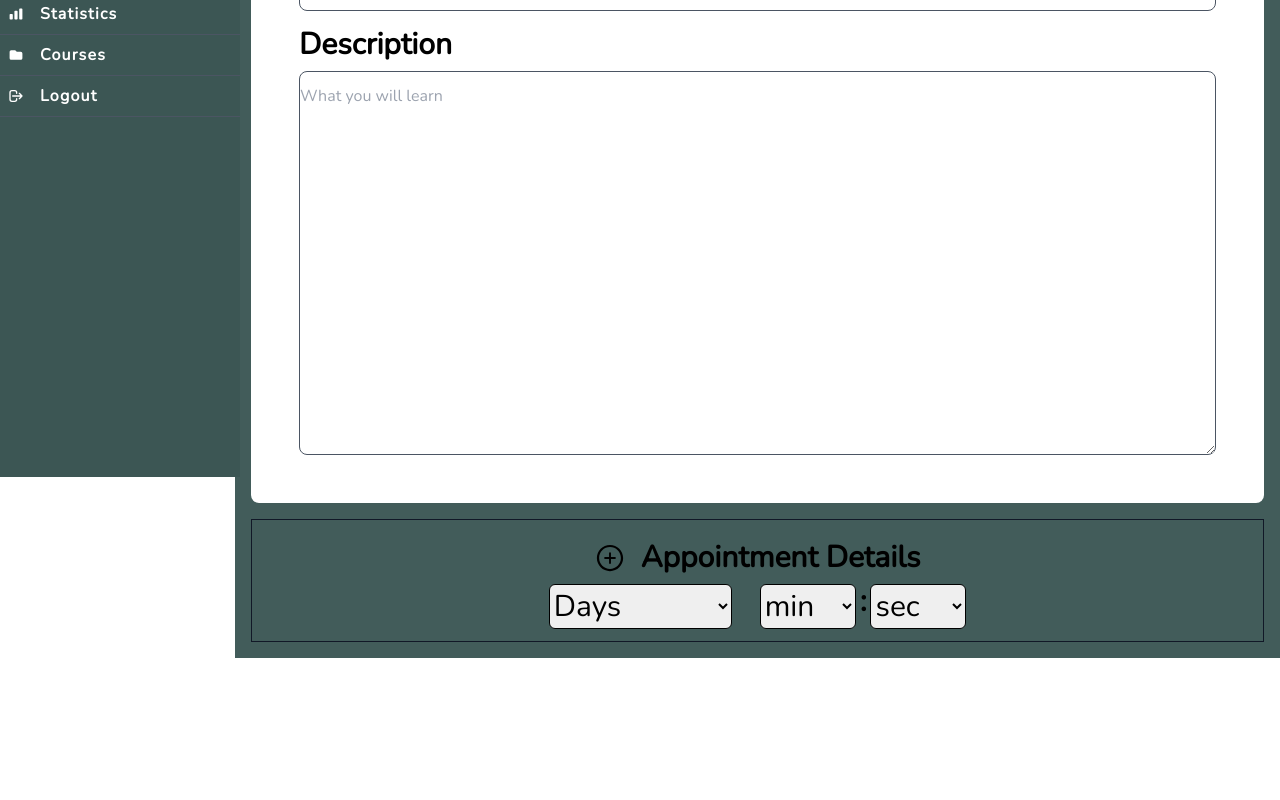
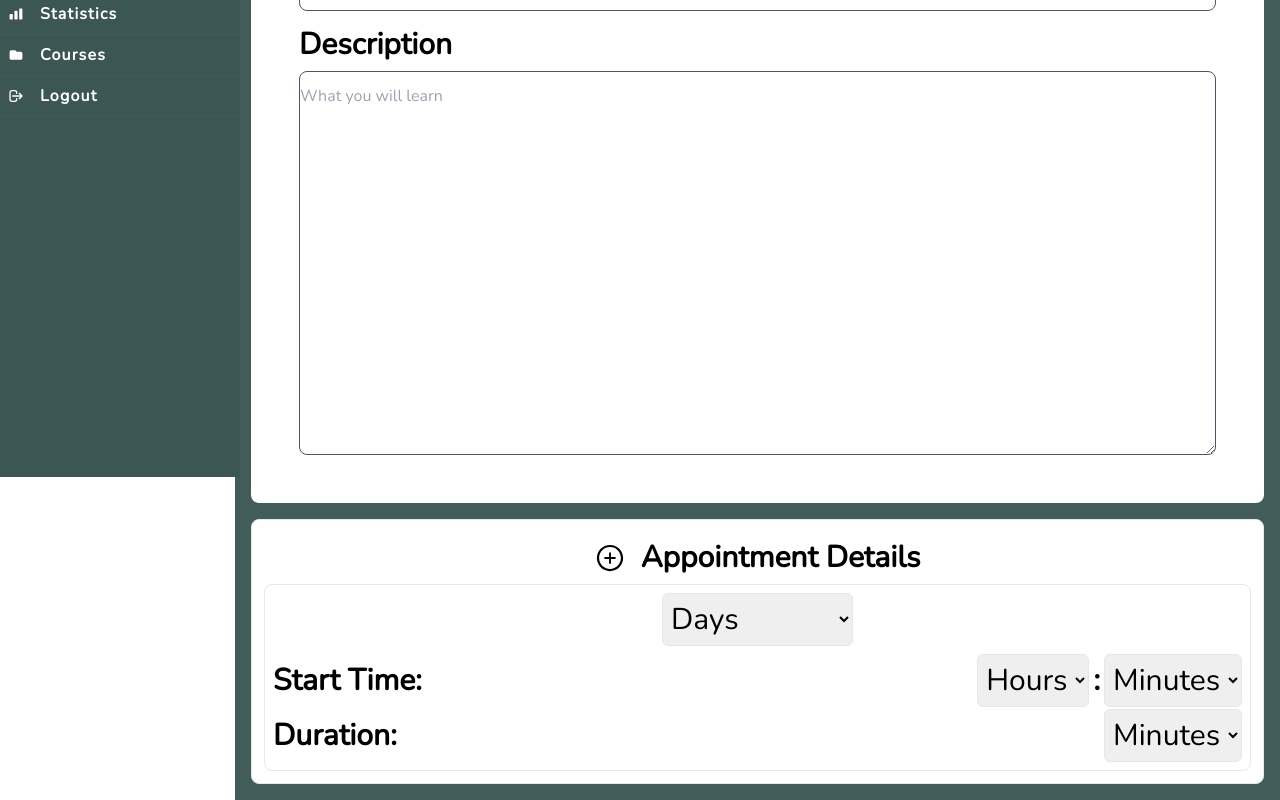
Before and after one commit to DevRyth/Time-Bank-Client, a React (Create React App) app: page /course-register in a window 1280 px wide. Shown: the part 323-1123 px from the top of the page. Before the commit the page ends 981 px from the top, so only its background shows below. Built offline with nearby package versions, Linux system fonts and the light colour scheme; sample sign-in values are in the browser's storage.

Commit message:
Updated appointment component

```diff
--- a/src/components/Appointment.component.tsx
+++ b/src/components/Appointment.component.tsx
@@ -1,5 +1,6 @@
-import React from "react";
+import React, { useState } from "react";
 import { AiOutlinePlusCircle } from "react-icons/ai";
+import SelectTag from '../sharedComponents/Select';
 
 export default function Appointment() {
   const days = [
@@ -11,47 +12,56 @@ export default function Appointment() {
     "Friday",
     "Saturday",
   ];
-  const min = [];
-  for (let i = 1; i <= 59; i++) min.push(i);
+
+  const hrs: String[] = [];
+  for (let i = 0; i < 12; i++) {
+    let str = "";
+    if (i < 10) str = str + "0" + i.toString();
+    else str = str + i.toString();
+    hrs.push(str);
+  }
+
+  const min: String[] = [];
+  for (let i = 0; i < 60; i++) {
+    let str = "";;
+    if (i < 10) str = str + "0" + i.toString();
+    else str = str + i.toString();
+    min.push(str);
+  }
+
+  const [appointment, setAppointment] = useState<Number[]>([1]);
+
   return (
-    <div>
-      <div className="border border-gray-900  	 p-3 ">
-
-
-        <div className="flex justify-center ">
-
-        <button className="p-2">
+    <div className="border p-3 rounded-lg bg-white">
+      <div className="flex justify-center">
+        <button className="p-2" onClick={() => setAppointment((prev) => prev.concat(1))}>
           <AiOutlinePlusCircle />
         </button>
+        <h1 className="text-center font-bold p-2">Appointment Details</h1>
+      </div>
 
-        <h1 className="text-center font-bold p-2">Appointment Details</h1>
-        </div>
-        <div className="flex space-x-7 justify-center ">
+      <div className="flex flex-col space-y-4">
+        {appointment.map((value, index) => {
+          return <div className="flex flex-col space-y-2 border p-2 rounded-lg">
+            <SelectTag name="days" options={days} label="Days" className="self-center" />
+            <div className="flex flex-col space-y-0.5">
+              <div className="flex flex-row justify-between items-center">
+                <span>Start Time:</span>
+                <div className="flex space-x-1 items-center">
+                  <SelectTag name="hrs" options={hrs} label="Hours" />
+                  <p className="font-bold">:</p>
+                  <SelectTag name="min" options={min} label="Minutes" />
+                </div>
+              </div>
+              <div className="flex flex-row justify-between items-center">
+                <span>Duration:</span>
+                <SelectTag name="min" options={min.slice(10, 46)} label="Minutes" />
+              </div>
+            </div>
+          </div>
+        })}
+      </div>
 
-          <select name="days " className="w-min border border-black rounded-md">
-            <option selected>Days</option>
-            {days.map((item) => (
-              <option>{item}</option>
-            ))}
-          </select>
-          <div className=" flex space-x-1">
-          <select className=" border border-black rounded-md 	w-24" name="min">
-            <option selected>min</option>
-            {min.map((item) => (
-              <option>{item}</option>
-            ))}
-          </select>
-          <p className="font-bold">
-              :</p>
-          <select name="sec" className=" border border-black w-24 rounded-md">
-            <option selected>sec</option>
-            {min.map((item) => (
-              <option>{item}</option>
-            ))}
-          </select>
-          </div>
-        </div>
-      </div>
-         </div>
+    </div>
   );
 }
```
